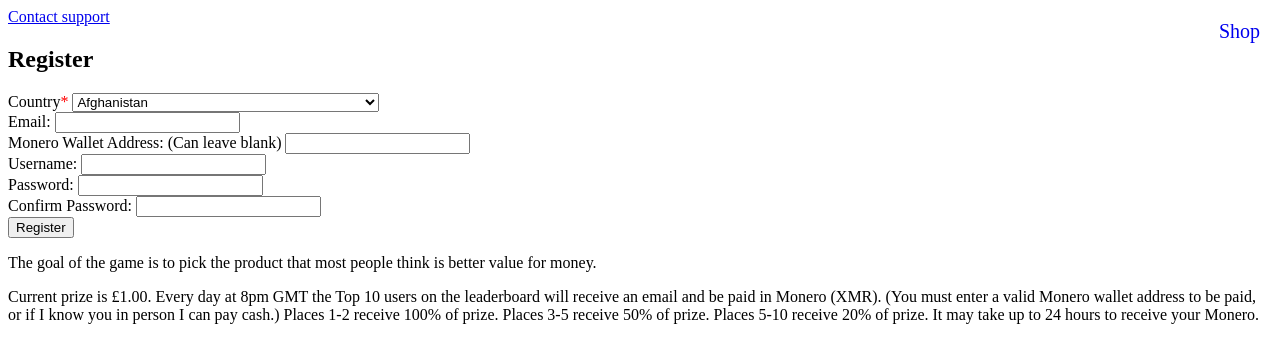
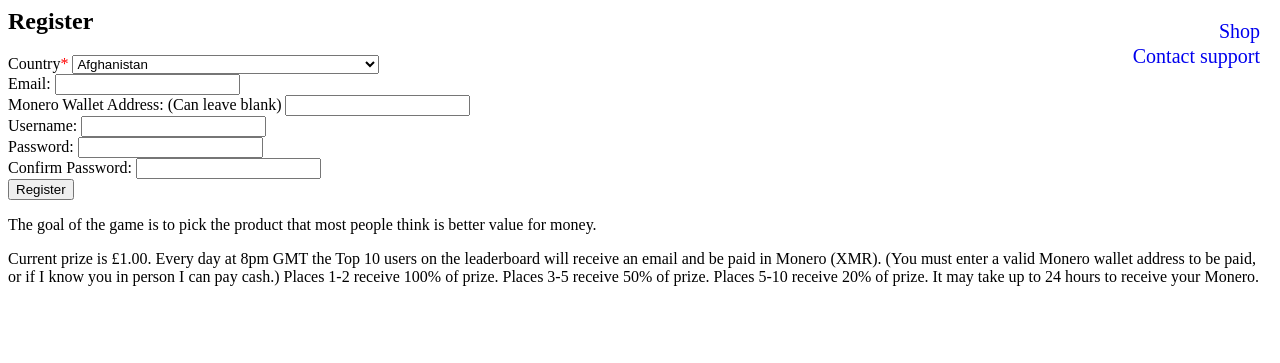
Before and after one commit to rlmsinclair/VoteForProduct, a Flask app: page /register in a window 1280 px wide. Shown: the top 363 px of the page. Run offline with Flask 3, Linux system fonts and the light colour scheme; parts of the project's set-up code (start-up, migrations or seed data) failed here and were passed over; some libraries are stand-ins or nearby versions.

Commit message:
Add files via upload

```diff
--- a/static/css/2.css
+++ b/static/css/2.css
@@ -1,6 +1,12 @@
 .topright{
     position: absolute;
     top: 0px;
+    right: 20px;
+    font-size: 20px;
+}
+.topleft{
+position: absolute;
+    top: 25px;
     right: 20px;
     font-size: 20px;
 }
--- a/static/css/index.css
+++ b/static/css/index.css
@@ -1,6 +1,12 @@
 .topright{
     position: absolute;
     top: 0px;
+    right: 20px;
+    font-size: 20px;
+}
+.topleft{
+position: absolute;
+    top: 25px;
     right: 20px;
     font-size: 20px;
 }
```
Also changed, not shown: static/css/1.css (+8 -2 lines).
